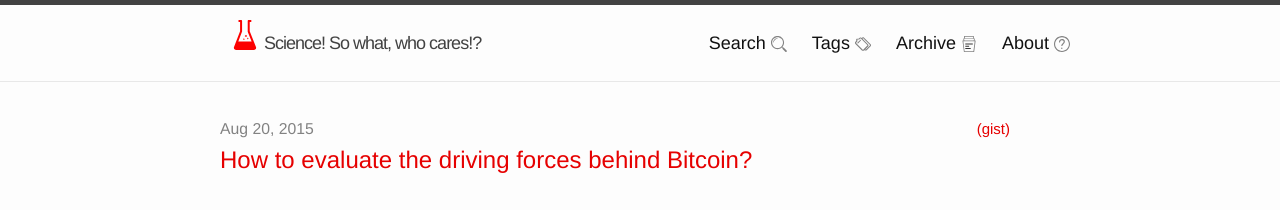
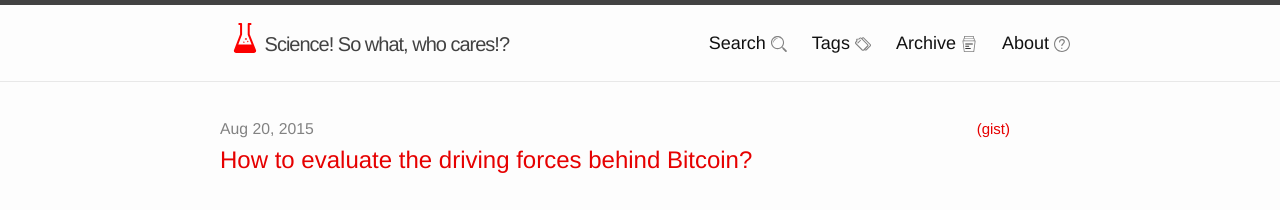
Before and after one commit to schollz/jekyll-tinyfeet, a Jekyll site: the page built from index.html, in a window 1280 px wide. Shown: the top 210 px of the page. Built offline with Jekyll 4.4.1, drawn with Linux system fonts in a browser that asks for light colours; Markdown is read by kramdown in place of the engine named in the settings.

Commit message:
Update _layout.scss

```diff
--- a/_sass/_layout.scss
+++ b/_sass/_layout.scss
@@ -11,8 +11,8 @@
 }
 
 .site-title {
-    font-size: 18px;
-    line-height: 56px;
+    font-size: 20px;
+    line-height: 58px;
     letter-spacing: -1px;
     margin-bottom: 0;
     float: left;
```
